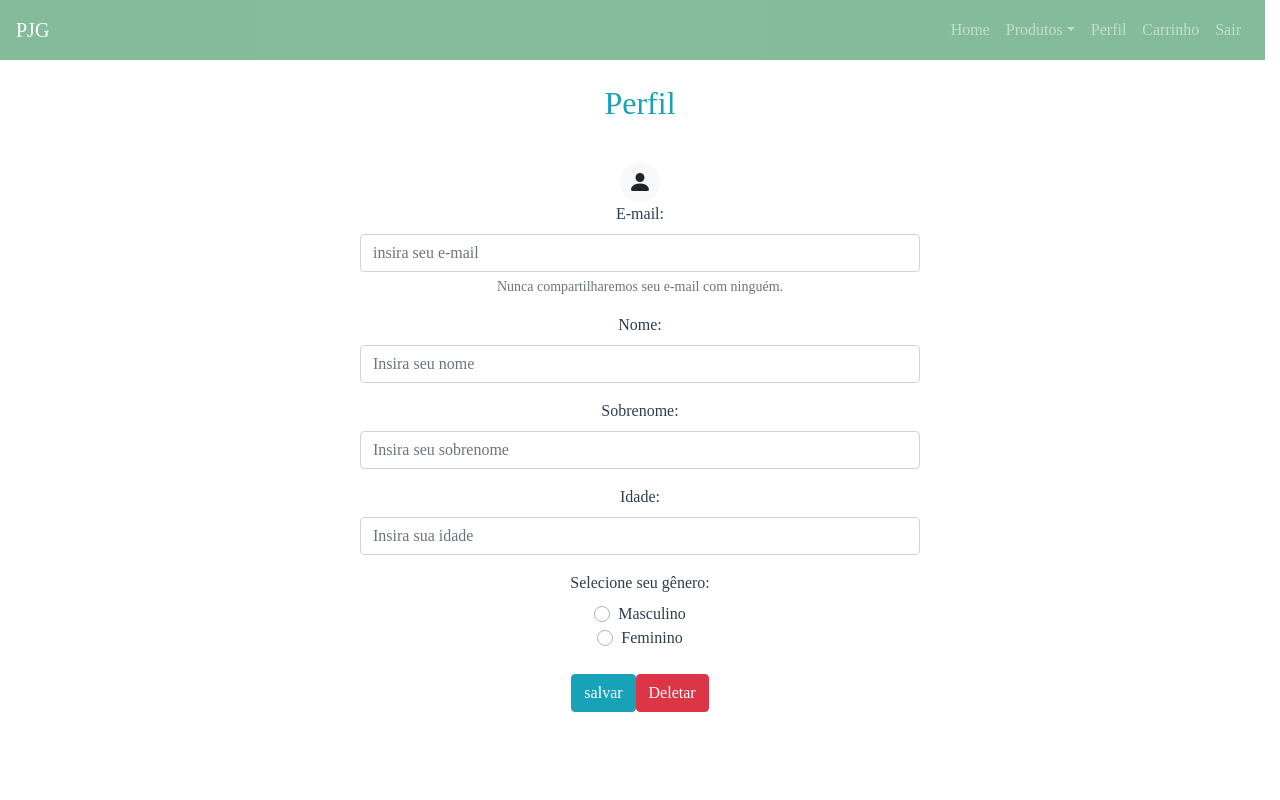
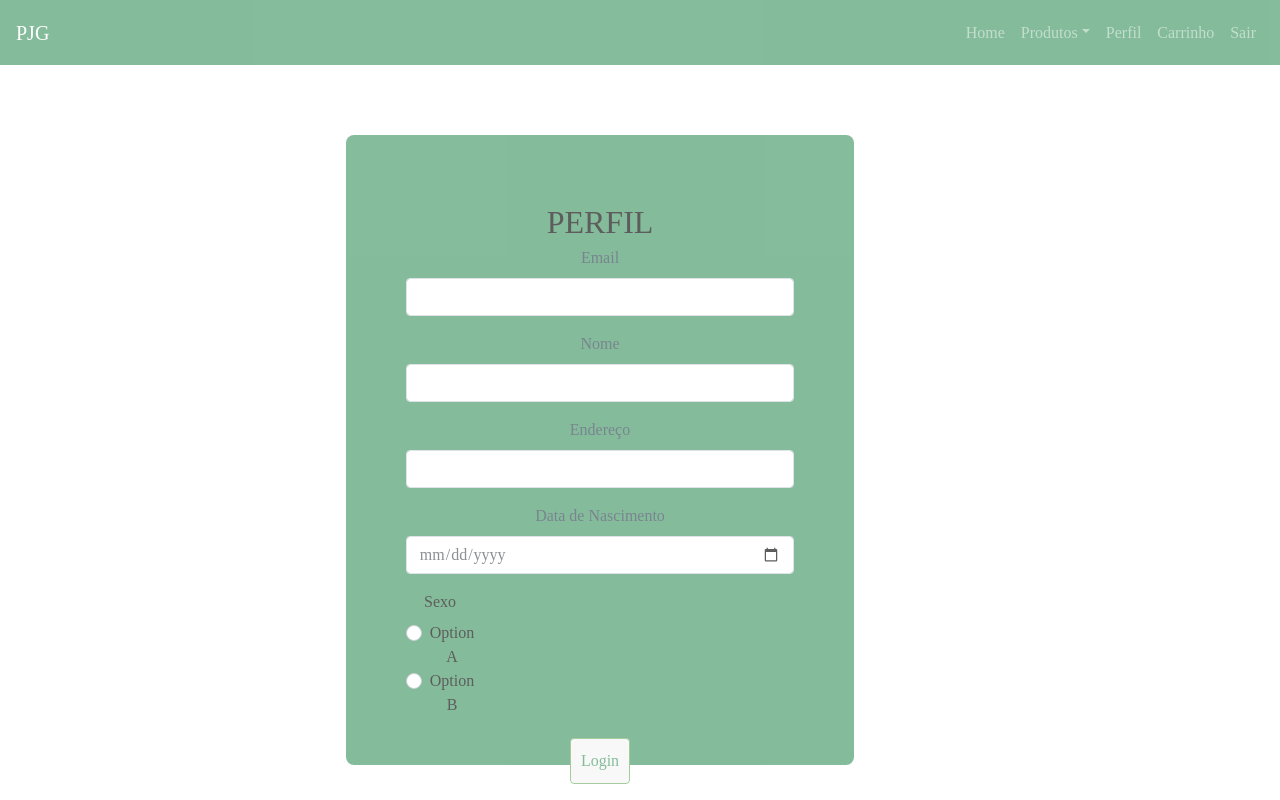
Before and after one commit to eduardo-da-silva/pjgplantas, a Vue app in the folder Projeto final/: page /perfil in a window 1280 px wide. Shown: the top 800 px of the page. Built offline with nearby package versions, Linux system fonts and the light colour scheme; a web font is replaced by a local one.

Commit message:
Add files via upload

```diff
--- a/Projeto final/src/layouts/Full.vue
+++ b/Projeto final/src/layouts/Full.vue
@@ -88,8 +88,9 @@
 .navpr {
   background-color: #3e9661;
   opacity: 63%;
-  height: 60px;
+  height: 65px;
   margin-right: 15px;
+  width: 100%;
 }
 .dprincipal {
   font-family: Jomolhari;
@@ -100,7 +101,7 @@
 
 .imgpr {
   height: 60vh;
-  width: 1865px;
+  width: 100%;
 }
 #footer {
   height: 250px;
--- a/Projeto final/src/views/Home.vue
+++ b/Projeto final/src/views/Home.vue
@@ -159,3 +159,19 @@ export default {
   },
 };
 </script>
+
+<style>
+
+.btn1 {
+  background-color: #3e9661;
+  opacity: 63%;
+  border-color: #3e9661;
+  margin-right: 15px;
+}
+.imgpr {
+  height: 60vh;
+  width: 1965px;
+}
+
+
+</style>
--- a/Projeto final/src/views/Perfil.vue
+++ b/Projeto final/src/views/Perfil.vue
@@ -1,85 +1,58 @@
 <template>
   <div>
-    <br />
-    <h2>Perfil</h2>
-    <b-form @submit="onSubmit" @reset="onReset" v-if="show">
-      <b-avatar variant="light"></b-avatar>
-      <b-form-group
-        id="input-group-1"
-        label="E-mail:"
-        label-for="input-1"
-        description="Nunca compartilharemos seu e-mail com ninguém."
+    <b-container class="login-page" fluid>
+    <b-row align-v="center">
+      <b-col></b-col>
+      <b-col>
+        <b-form
+          class="formp"
+          @submit.prevent="login"
+          @reset="onReset"
+          v-if="show"
         >
+          <div class="dlogin">PERFIL</div>
+          <b-form-group id="input-group-2" label="Email" label-for="input-1">
             <b-form-input
-          id="input1"
+              id="input-1"
               v-model="form.email"
-          type="email"
-          placeholder="insira seu e-mail"
+              required
+            >
+            </b-form-input>
+          </b-form-group>
+          <b-form-group id="input-group-2" label="Nome" label-for="input-2">
+            <b-form-input
+              id="input-2"
+              type="name"
+              v-model="form.name"
               required
             ></b-form-input>
           </b-form-group>
-
-      <b-form-group id="input-group-2" label="Nome:" label-for="input-1">
+          <b-form-group id="input-group-2" label="Endereço" label-for="input-2">
             <b-form-input
-          id="input1"
-          v-model="form.name"
-          placeholder="Insira seu nome"
+              id="input-2"
+              v-model="form.endereco"
               required
             ></b-form-input>
           </b-form-group>
-
-      <b-form-group id="input-group-3" label="Sobrenome:" label-for="input-3">
+          <b-form-group id="input-group-2" label="Data de Nascimento" label-for="input-2">
             <b-form-input
-          id="input1"
-          v-model="form.surname"
-          placeholder="Insira seu sobrenome"
+              id="input-2"
+              type="date"
+              v-model="form.date"
               required
             ></b-form-input>
           </b-form-group>
-
-      <b-form-group id="input-group-4" label="Idade:" label-for="input-4">
-        <b-form-input
-          id="input1"
-          v-model="form.age"
-          placeholder="Insira sua idade"
-          required
-        ></b-form-input>
+          <b-form-group class="forms" label="Sexo" v-slot="{ ariaDescribedby }">
+            <b-form-radio id="opt1" v-model="selected" :aria-describedby="ariaDescribedby" name="some-radios" value="A">Option A</b-form-radio>
+            <b-form-radio id="opt2" v-model="selected" :aria-describedby="ariaDescribedby" name="some-radios" value="B">Option B</b-form-radio>
           </b-form-group>
-
-      <b-form-group label="Selecione seu gênero:" v-slot="{ ariaDescribedby }">
-        <b-form-radio
-          v-model="selected"
-          :aria-describedby="ariaDescribedby"
-          name="some-radios"
-          value="A"
-          >Masculino</b-form-radio
-        >
-        <b-form-radio
-          v-model="selected"
-          :aria-describedby="ariaDescribedby"
-          name="some-radios"
-          value="B"
-          >Feminino</b-form-radio
-        >
-
-        <br />
-        <div id="botao">
-          <b-button v-b-modal.modal-1 variant="info" @click="salvarPerfil"
-            >salvar</b-button
-          >
-          <b-button type="reset" variant="danger">Deletar</b-button>
-        </div>
-      </b-form-group>
+          <b-button class="btncad" type="submit">Login</b-button>
         </b-form>
-    <b-form-radio-group
-      id="radio-group-1"
-      v-model="selected"
-      :options="options"
-      :aria-describedby="ariaDescribedby"
-      name="radio-options"
-    >
-      <div class="mb-2"></div>
-    </b-form-radio-group>
+      </b-col>
+      <b-col>
+      </b-col>
+    </b-row>
+  </b-container>
   </div>
 </template>
 
@@ -91,9 +64,9 @@ export default {
       form: {
         email: "",
         name: "",
-        surname: "",
         selected: "",
-        age: "",
+        endereco: "",
+        date: "",
       },
       show: true,
     };
@@ -108,9 +81,9 @@ export default {
       // Reset our form values
       this.form.email = "";
       this.form.name = "";
-      this.form.surname = "";
-      this.form.age = "";
+      this.form.date = "";
       this.form.selected = " ";
+      this.form.endereco = "";
       // Trick to reset/clear native browser form validation state
       this.show = false;
       this.$nextTick(() => {
@@ -122,22 +95,31 @@ export default {
 </script>
 
 <style>
-#botao {
-  background-color: "black";
+
+.dlogin {
+  font-size: 2rem;
+  margin-top: 3px;
+  color: black;
 }
-h2 {
-  color: #17a2b8;
-  margin: 0px;
+.btncad {
+  background-color: whitesmoke;
+  border-color: #72ae63;
+  padding: 10px;
+  margin-top: 5px;
+  color: #3e9661;
 }
-
-form {
-  background-color: white;
-  width: 700px;
-  margin: 40px auto 40px auto;
-  border-radius: 20px;
+.formp {
+  background-color:#3e9661;
+  border-radius: 8px;
+  padding: 60px;
+  margin-top: 70px;
+  margin-right: 80px;
+  height: 630px;
+  align-content: center;
+  opacity: 63%;
 }
-#input1 {
-  width: 80%;
-  margin: 0 auto;
+.forms{
+  margin-right:320px;
+  color: black;
 }
 </style>
```
Lines whose indentation alone changed are shown as unchanged.
